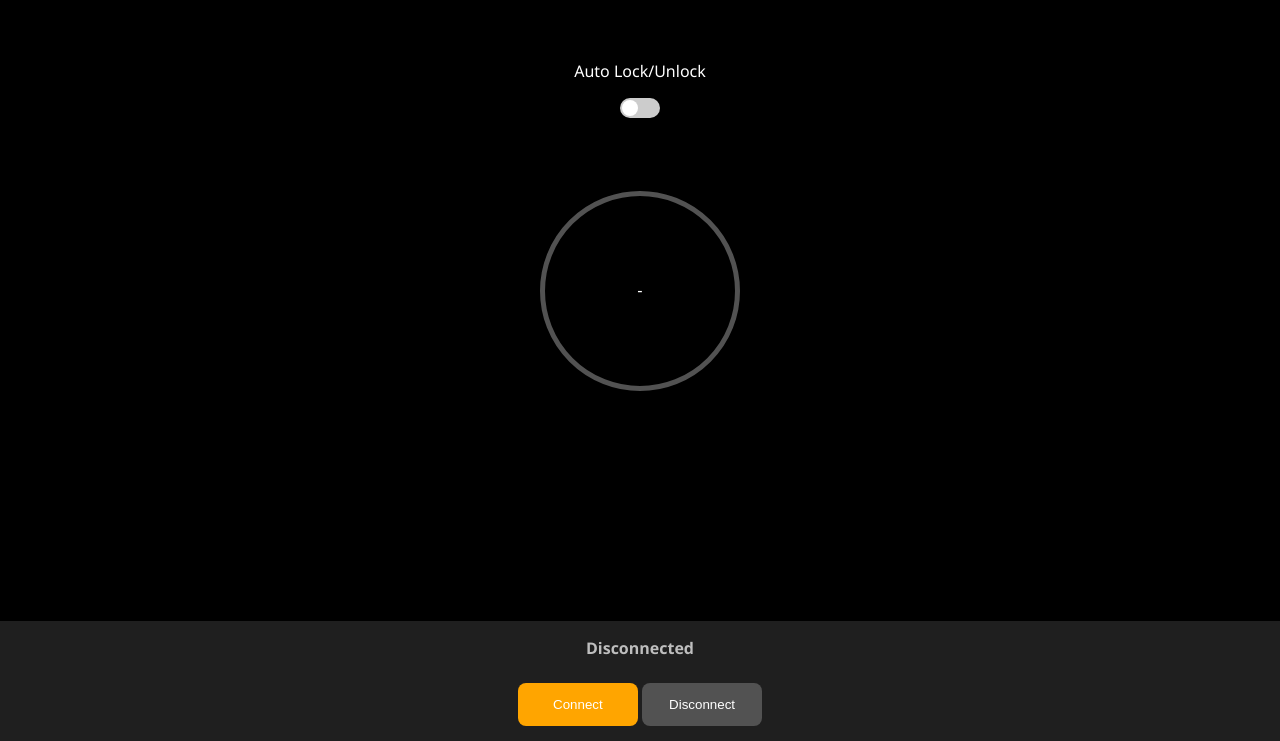
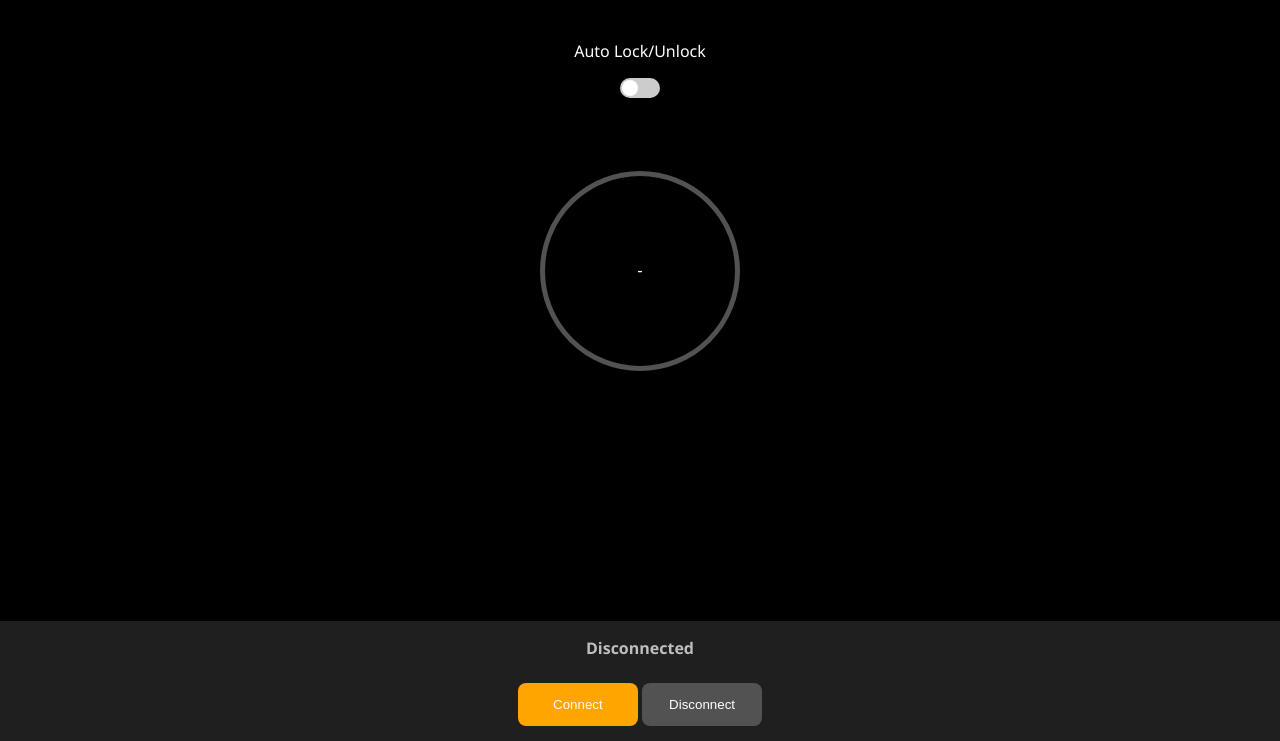
Before and after one commit to Fiftiz/KeyLess-Car, a plain HTML site: page index.html in a window 1280 px wide. Shown: the part 59-800 px from the top of the page. Drawn offline with Linux system fonts and the light colour scheme.

Commit message:
Add files via upload

```diff
--- a/index.html
+++ b/index.html
@@ -10,8 +10,8 @@
     <div class="topnav">
         <h1>KEYLESS CAR</h1>
     </div>
-    <div class="content">
-        <p style="color: white;">Auto Lock/Unlock</p>
+    <div class="content2">
+        <p style="color: white">Auto Lock/Unlock</p>
         <label class="switch" for="checkboxAuto">
             <input type="checkbox" id="checkboxAuto" />
             <div class="slider round"></div>
--- a/style.css
+++ b/style.css
@@ -21,6 +21,11 @@ body {
     padding: 30px;
     height: 100%;
     text-align: center;
+}
+.content2 {
+  padding : 10px 30px 30px 30px;
+  height: 100%;
+  text-align: center;
 }
 button {
     color: white;
```
